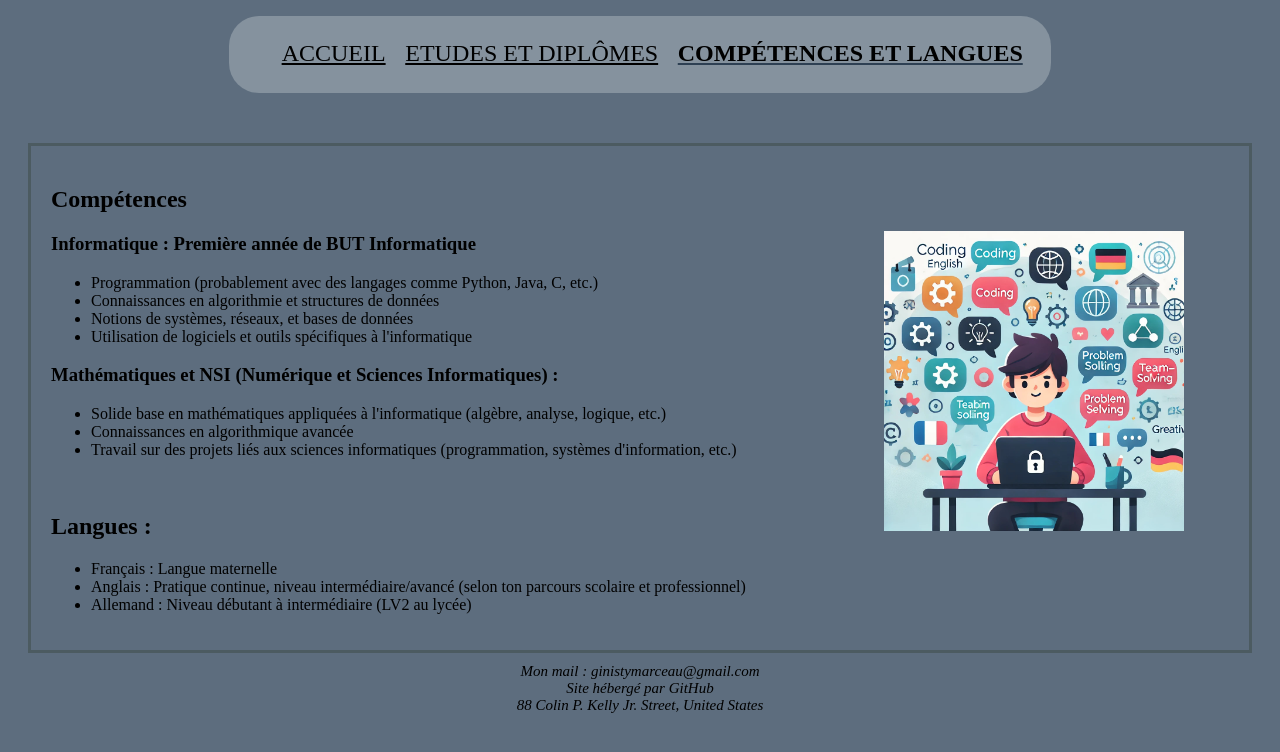
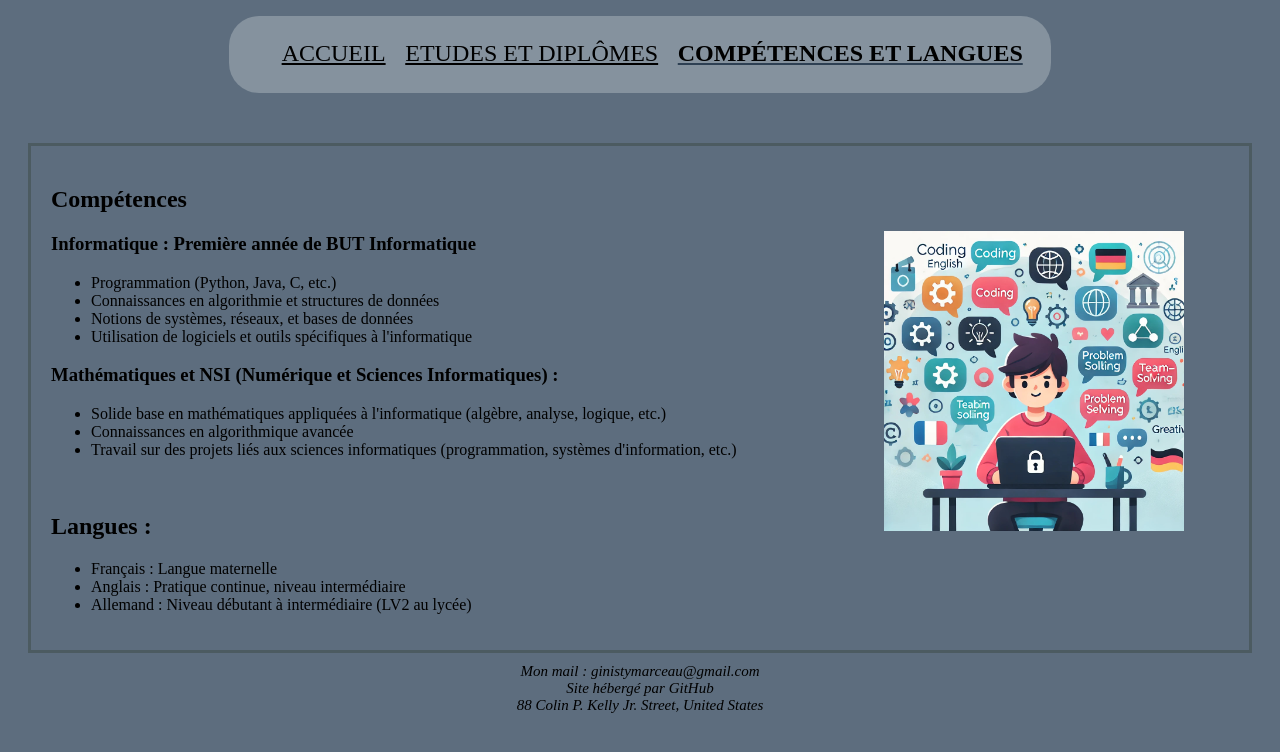
Before and after one commit to Mars12400/Mars12400, a plain HTML site: page Projet_Final_Ginisty_Marceau3.html in a window 1280 px wide. Drawn offline with Linux system fonts and the light colour scheme.

Commit message:
Update Projet_Final_Ginisty_Marceau3.html

```diff
--- a/Projet_Final_Ginisty_Marceau3.html
+++ b/Projet_Final_Ginisty_Marceau3.html
@@ -19,7 +19,7 @@
         <h2>Compétences</h2>
         <h3>Informatique : Première année de BUT Informatique</h3>
         <ul>
-            <li>Programmation (probablement avec des langages comme Python, Java, C, etc.)</li>
+            <li>Programmation (Python, Java, C, etc.)</li>
             <li>Connaissances en algorithmie et structures de données</li>
             <li>Notions de systèmes, réseaux, et bases de données</li>
             <li>Utilisation de logiciels et outils spécifiques à l'informatique</li>
@@ -34,7 +34,7 @@
         <h2>Langues :</h2>
         <ul>
             <li>Français : Langue maternelle</li>
-            <li>Anglais : Pratique continue, niveau intermédiaire/avancé (selon ton parcours scolaire et professionnel)</li>
+            <li>Anglais : Pratique continue, niveau intermédiaire </li>
             <li>Allemand : Niveau débutant à intermédiaire (LV2 au lycée)</li>
         </ul>
         <img src="Langues.jpg" />
```
